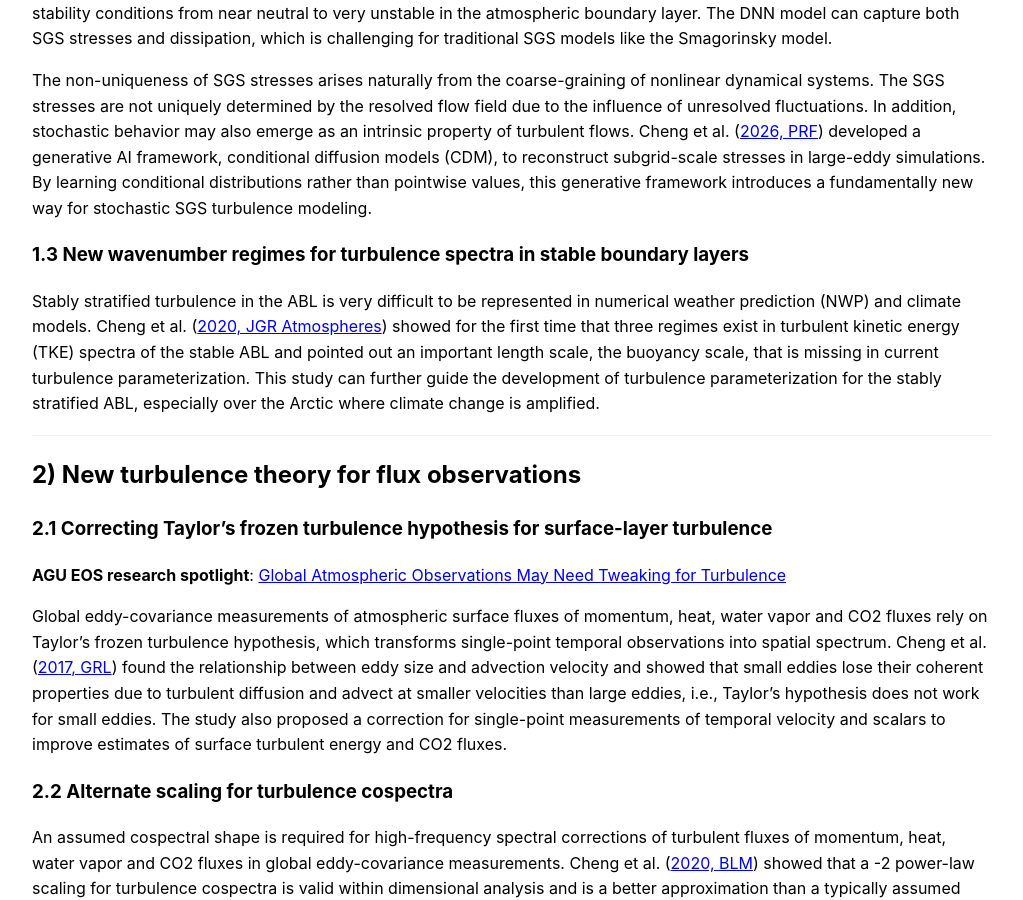
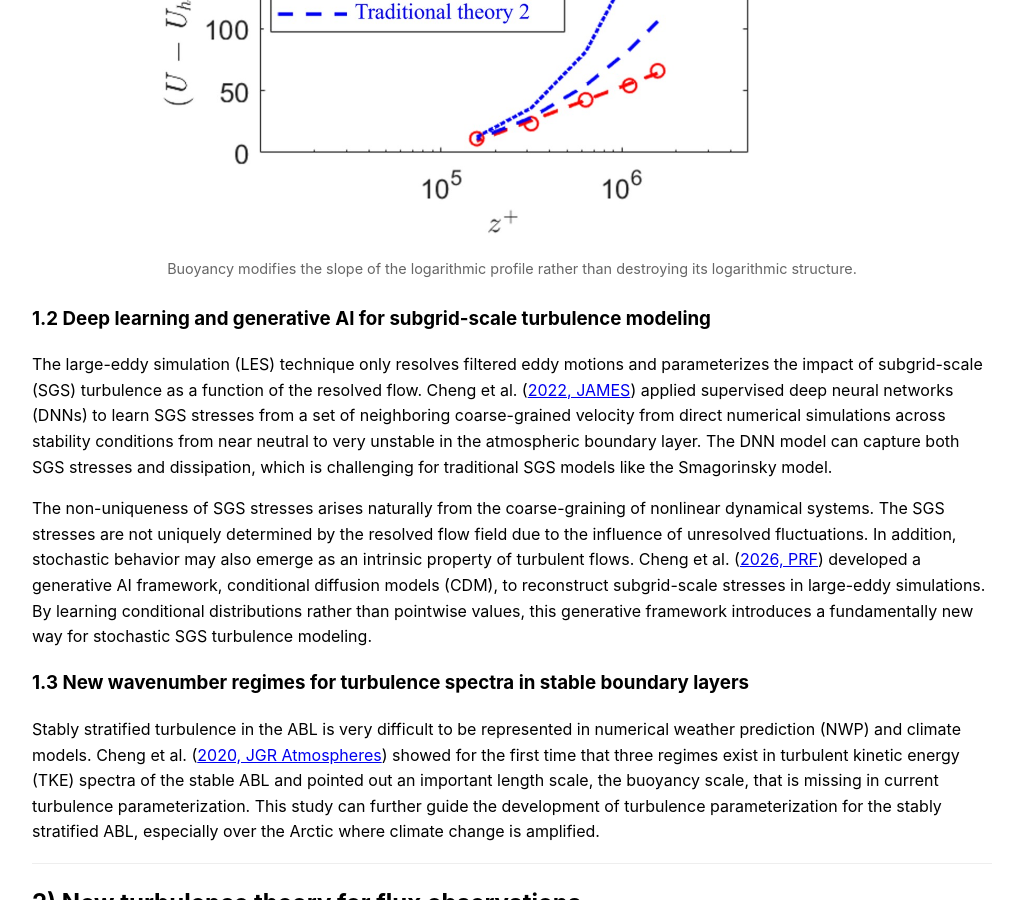
Before and after one commit to yc2965/yc2965.github.io, a Jekyll site: the page built from research.md, in a window 1280 px wide and 900 px high, scrolled down 995 px. Shown: the whole window, without its empty margins (128-1151 px from the left). Built offline with Jekyll 4.4.1, drawn with Linux system fonts in a browser that asks for light colours; our own code applies the rules of GitHub Pages for plain Markdown files.

Commit message:
Update research.md

```diff
--- a/research.md
+++ b/research.md
@@ -11,7 +11,17 @@ My research has focused on advancing turbulence theory and modeling, investigati
 
 In global weather and climate models, the exchange of momentum, heat, moisture and carbon dioxide between the Earth’s surface and the atmosphere is constrained by turbulent motion of the air and has been described by a flux-gradient relationship named Monin-Obukhov similarity theory (MOST) since 1954. However, it has long been recognized that MOST cannot correctly capture the turbulent flux transport when the air is significantly cooled or heated by the land surface. A fundamental assumption of MOST is that velocity and temperature near the Earth’s surface do not follow a logarithmic profile due to buoyancy effects. In contrast to MOST, Cheng et al. ([2021, PRF](https://doi.org/10.1103/PhysRevFluids.6.034606)) and Cheng et al. ([2023, PRF](https://doi.org/10.1103/PhysRevFluids.8.114602)) found that buoyancy does not change the logarithmic nature of velocity and temperature profiles but instead modifies the slope of the log law. The proposed log law overcomes the failure of MOST in extreme stability conditions. The proposed logarithmic profile can serve as an alternative to MOST, possibly leading to more realistic predictions of near-surface air temperature, especially in heat waves and droughts, as well as nighttime and winter climate and air quality, especially in polar regions.
 
-
+<figure style="text-align: center; margin: 1.5rem auto;">
+  <img
+    src="/images/temperature-log-law.jpg"
+    alt="Comparison between MOST and the stratification-dependent log law"
+    style="width: 100%; max-width: 750px;"
+  >
+  <figcaption style="margin-top: 0.5rem; color: #666; font-size: 0.9rem;">
+    Buoyancy modifies the slope of the logarithmic profile rather than
+    destroying its logarithmic structure.
+  </figcaption>
+</figure>
 
 ### 1.2 Deep learning and generative AI for subgrid-scale turbulence modeling
 The large-eddy simulation (LES) technique only resolves filtered eddy motions and parameterizes the impact of subgrid-scale (SGS) turbulence as a function of the resolved flow. Cheng et al. ([2022, JAMES](https://doi.org/10.1029/2021MS002847)) applied supervised deep neural networks (DNNs) to learn SGS stresses from a set of neighboring coarse-grained velocity from direct numerical simulations across stability conditions from near neutral to very unstable in the atmospheric boundary layer. The DNN model can capture both SGS stresses and dissipation, which is challenging for traditional SGS models like the Smagorinsky model.
```
